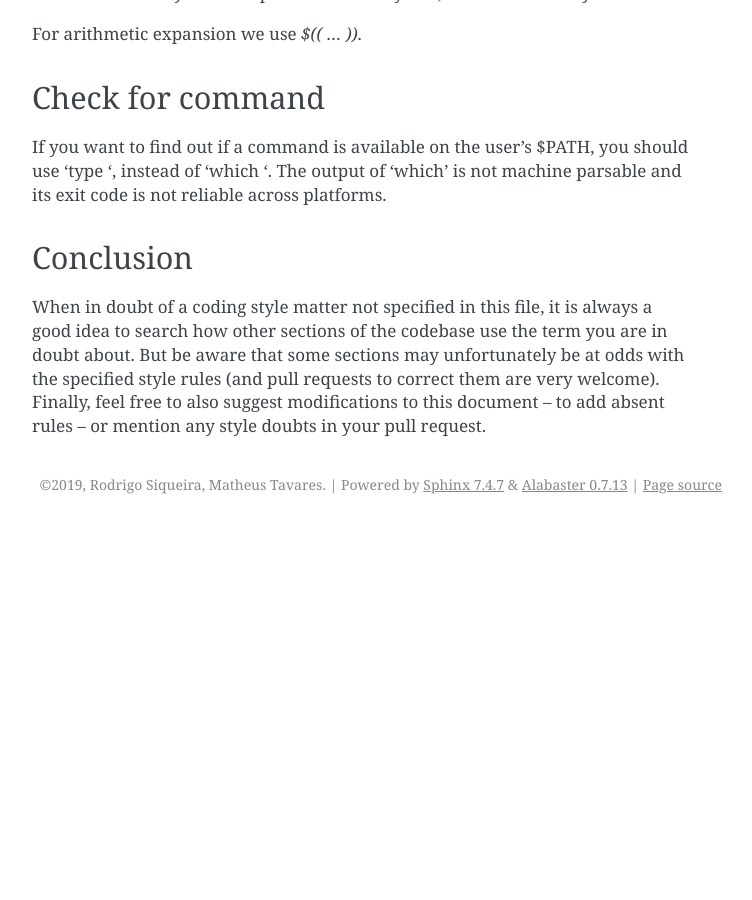
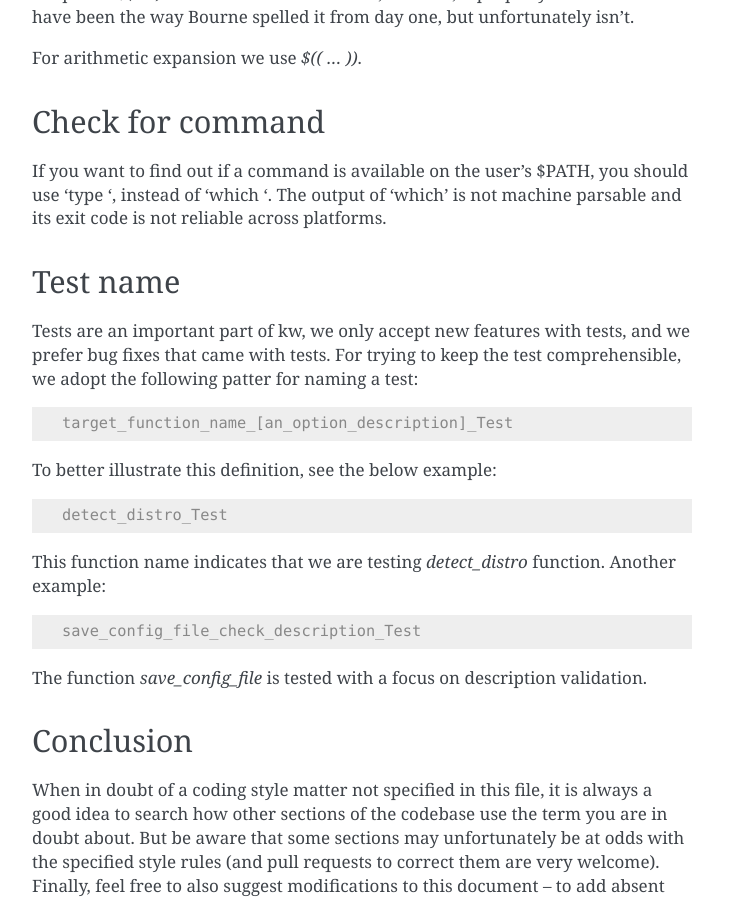
Before and after one commit to kworkflow/kworkflow, a Sphinx documentation site: the page built from documentation/content/codingstyle.rst, in a window 1280 px wide and 900 px high, scrolled down 3907 px. Shown: the whole window, without its empty margins (388-1140 px from the left). Built offline with Sphinx 7.4.7, drawn with Linux system fonts in a browser that asks for light colours; before the commit the page ends 4431 px from its top, so only the background shows below that.

Commit message:
tests: standardization of test names
Our tests name are not well-formatted for historical reasons; for this
reason, this commits alleviate this issue by applying a similar pattern
for all test names. Additionally, we also update the documentation to
describe this new pattern better.

Closes #152

Signed-off-by: Rodrigo Siqueira <rodrigosiqueiramelo@gmail.com>

```diff
--- a/documentation/content/codingstyle.rst
+++ b/documentation/content/codingstyle.rst
@@ -180,6 +180,27 @@ $PATH, you should use 'type ', instead of 'which '.
 The output of 'which' is not machine parsable and its exit code
 is not reliable across platforms.
 
+Test name
+---------
+
+Tests are an important part of kw, we only accept new features with tests, and
+we prefer bug fixes that came with tests. For trying to keep the test
+comprehensible, we adopt the following patter for naming a test::
+
+    target_function_name_[an_option_description]_Test
+
+To better illustrate this definition, see the below example::
+
+    detect_distro_Test
+
+This function name indicates that we are testing `detect_distro` function.
+Another example::
+
+    save_config_file_check_description_Test
+
+The function `save_config_file` is tested with a focus on description
+validation.
+
 Conclusion
 ----------
 
```
Also changed, not shown: 9 other files.
